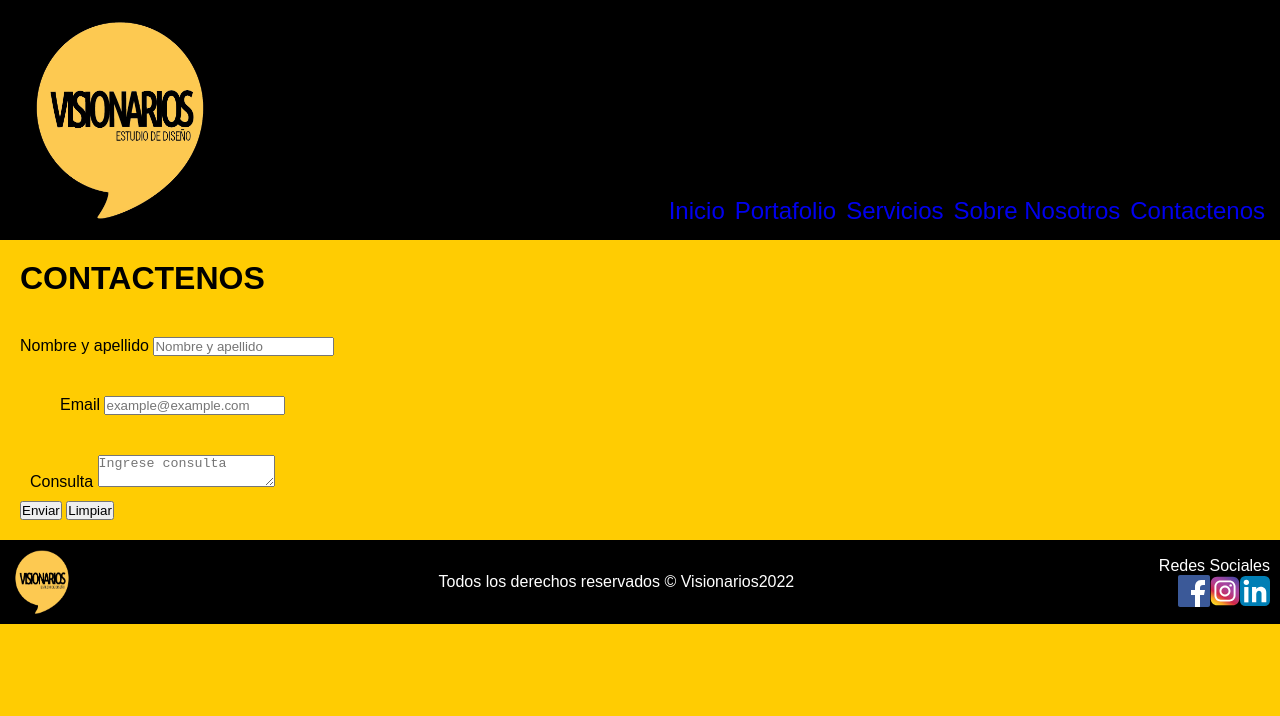
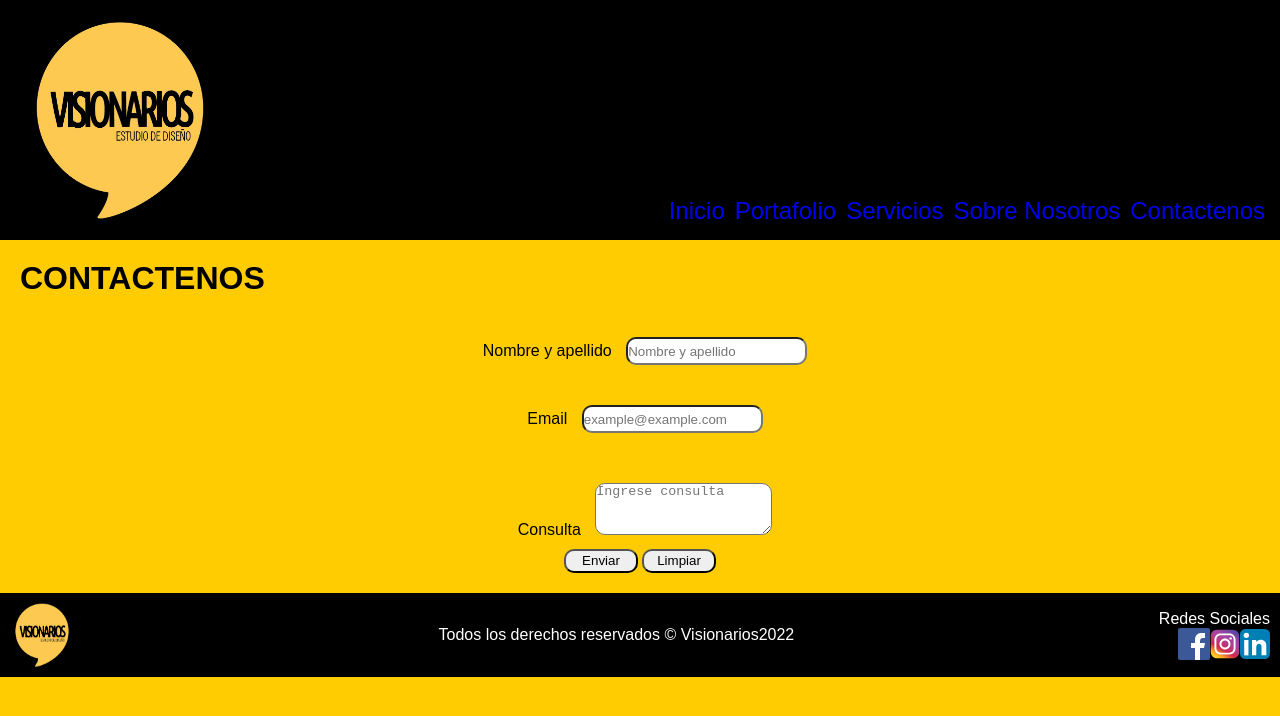
Before and after one commit to maxifarias1/visionarios, a plain HTML site: page paginas/contactenos.html in a window 1280 px wide. Drawn offline with Linux system fonts and the light colour scheme; a web font is replaced by a local one.

Commit message:
se crea nueva rama y se agrega animaciones

```diff
--- a/css/estilos.css
+++ b/css/estilos.css
@@ -63,7 +63,11 @@ ul {
 li {
     margin: 5px;
     font-size: 24px;
+    color: white;
+}
 
+li:hover {
+    transform: scale(1.1);
 }
 
 main{
@@ -122,6 +126,10 @@ main{
     width: 80%;
     margin: 10px;
     border-radius: 20px;
+}
+
+.img:hover {
+    transform: scale(1.1);
 }
 
 .img__uno {
@@ -211,7 +219,6 @@ main{
 .servicios__gral {
     display: flex;
     justify-content: space-around;
-    justify-self: center;
 }
 
 .servicios {
@@ -222,6 +229,7 @@ main{
     height: 25rem;
     border: 5px solid black;
     border-radius: 10px;
+    justify-content: center;
 }
 
 /* ACA EMPIEZA "SOBRE NOSOTROS" */
@@ -250,6 +258,27 @@ main{
 
 .formularios {
     padding: 20px;
+    display: flex;
+    flex-direction: column;
+    align-items: center;
+}
+
+input {
+    border-radius: 10px;
+    height: 1.5rem;
+}
+
+textarea {
+    border-radius: 10px;
+    height: 3.1rem;
+}
+
+.botones__uno {
+    width: 4.6rem;
+}
+
+.contactenos__uno {
+    margin: 10px;
 }
 
 .fomulario1 {
--- a/paginas/contactenos.html
+++ b/paginas/contactenos.html
@@ -28,27 +28,27 @@
         <h1>CONTACTENOS</h1>
         <form class="formularios" method="post">
             <div class="formulario1" >
-                <label for="nombre_y_apellido">Nombre y apellido</label>
+                <label class="contactenos__uno" for="nombre_y_apellido">Nombre y apellido</label>
                 <input placeholder="Nombre y apellido"></input>
             </div>
             <div class="formulario2" >
-                <label for="email">Email</label>
+                <label  class="contactenos__uno" for="email">Email</label>
                 <input placeholder="example@example.com"></input>
             </div>
             <div class="formulario3" >
-                <label for="consulta">Consulta</label>
+                <label class="contactenos__uno" for="consulta">Consulta</label>
                 <textarea placeholder="Ingrese consulta"></textarea>
             </div>
 
                 <div class="botones">
-                    <input type="submit" value="Enviar"></input>
-                    <input type="reset" value="Limpiar"></input>
+                    <input class="botones__uno" type="submit" value="Enviar"></input>
+                    <input class="botones__uno" type="reset" value="Limpiar"></input>
                 </div>
         </form>
     </main>
 
     <footer>
-        <img class="footer__img" src="../recursos/LogoVsi-04.jpg" alt="Logo Visionarios">
+        <img class="footer__img" src="../recursos/LogoVsi-04.jpg" alt="Logo Visionarios" href="../index.html">
         <p class="footer__derechos">Todos los derechos reservados © Visionarios2022</p>
         <div class="rs">
             Redes Sociales
```
Also changed, not shown: index.html (+1 -1 lines), paginas/portafolio.html (+1 -1 lines), 2 other files.
